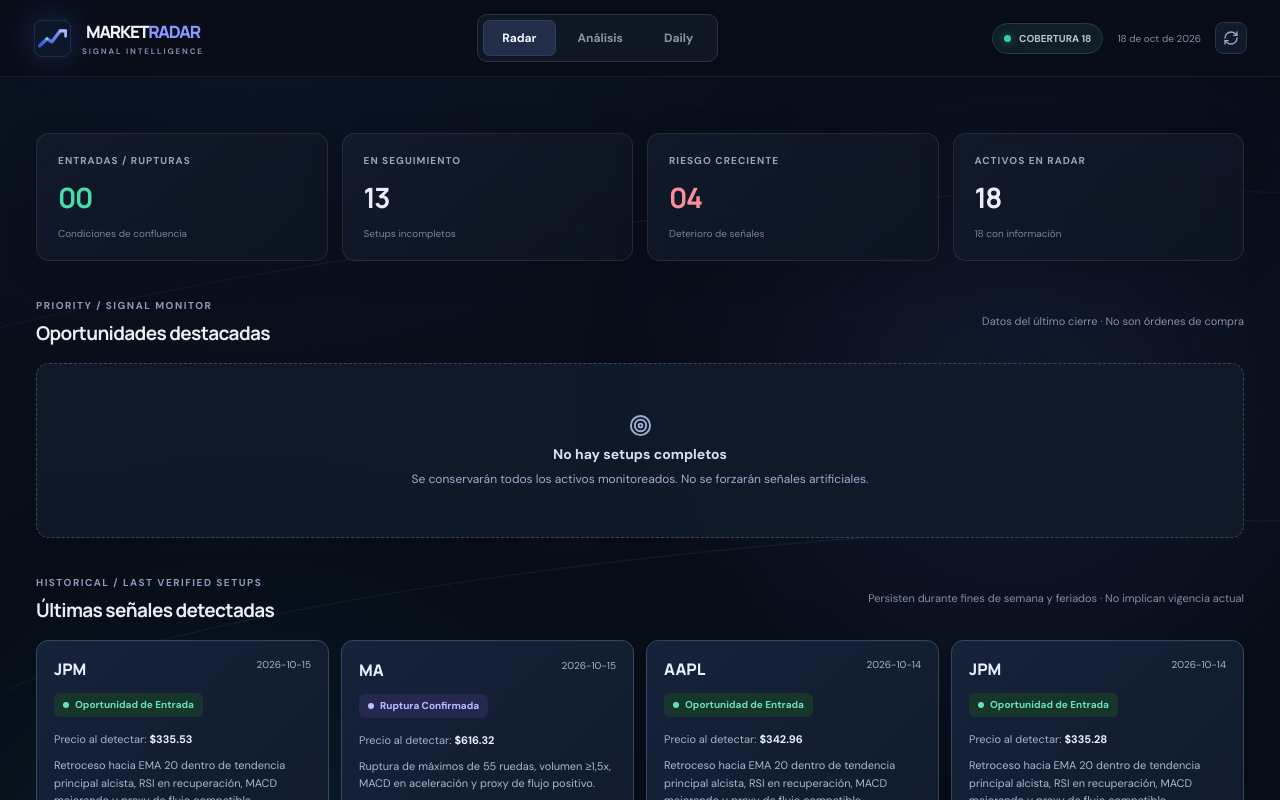
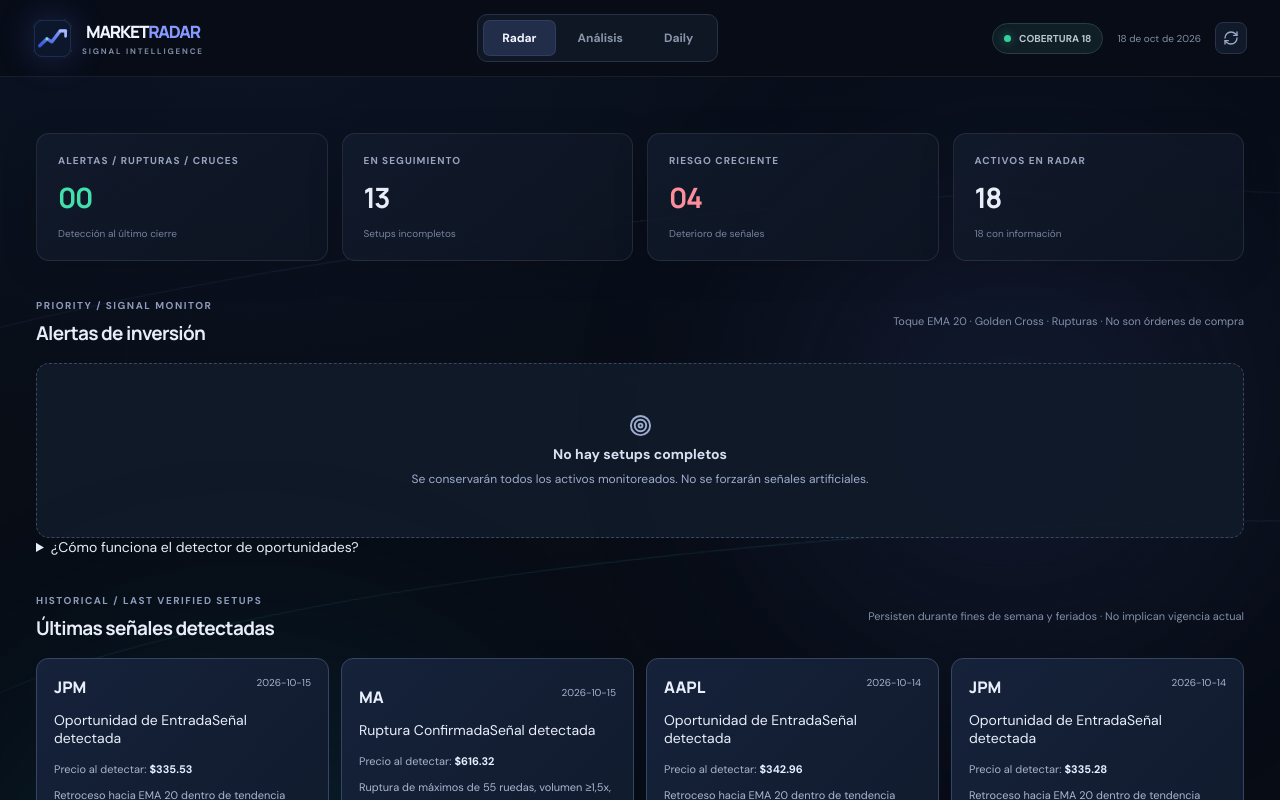
Before and after one commit to alejo02025/marketdata, a React (Vite) app: page / in a window 1280 px wide. Shown: the top 800 px of the page. Built offline with nearby package versions, Linux system fonts and the light colour scheme; the HTML template or start-up script is replaced by a standard one.

Commit message:
ui(signals): show entry-touch, golden cross and breakout with explicit alerts versus confirmations

```diff
--- a/src/App.tsx
+++ b/src/App.tsx
@@ -80,7 +80,7 @@ export default function App(){
   if(sort==='Ticker')list.sort();
   return list;
  },[watch,query,filter,sort,snapshot]);
- const opportunities=watch.filter(t=>['Oportunidad de Entrada','Ruptura Confirmada'].includes(assets[t]?.signal.status));
+ const opportunities=watch.filter(t=>['Oportunidad de Entrada','Ruptura Confirmada'].includes(assets[t]?.signal.status)||(assets[t]?.signal.setups||[]).some(x=>x.code==='golden_cross'));
  const risks=watch.filter(t=>assets[t]?.signal.status==='Riesgo Creciente / Deterioro');
  const pending=watch.filter(t=>assets[t]?.signal.status==='En Seguimiento / Precaución');
  function go(which:Page){setPage(which);setNavOpen(false);setToast('')}
@@ -102,12 +102,13 @@ export default function App(){
  {error&&<div className="source-warning"><ShieldAlert size={17}/>{error} No hay precios simulados.</div>}
  {aged&&<div className="source-warning"><Clock3 size={16}/> Snapshot desactualizado: último refresh {runDate}. No interpretarlo como señal intradía.</div>}
  {page==='radar'&&<>
-  <div className="summary-grid"><MetaMetric label="ENTRADAS / RUPTURAS" value={snapshot?String(opportunities.length).padStart(2,'0'):'—'} detail="Condiciones de confluencia" variant="good"/><MetaMetric label="EN SEGUIMIENTO" value={snapshot?String(pending.length).padStart(2,'0'):'—'} detail="Setups incompletos"/><MetaMetric label="RIESGO CRECIENTE" value={snapshot?String(risks.length).padStart(2,'0'):'—'} detail="Deterioro de señales" variant="bad"/><MetaMetric label="ACTIVOS EN RADAR" value={String(watch.length).padStart(2,'0')} detail={snapshot?snapshot.coverageCount+' con información':'Cobertura pendiente'}/></div>
-  <div className="section-heading"><div><span className="eyebrow">PRIORITY / SIGNAL MONITOR</span><h2>Oportunidades destacadas</h2></div><span className="quiet-meta">Datos del último cierre · No son órdenes de compra</span></div>
-  <div className="opportunity-grid">{opportunities.length?opportunities.slice(0,3).map(t=>{const a=assets[t];return <button className="opportunity-card" key={t} onClick={()=>analyze(t)}><div className="card-head"><strong>{t}</strong><Status name={a.signal.status}/></div><div className="card-price"><b>{money(a.price,a.currency)}</b><span className={a.changePct>=0?'up':'down'}>{percentage(a.changePct,true)}</span></div><p>{a.signal.reason}</p><div className="card-bottom"><span>Score {a.signal.score}/100 · no es probabilidad</span><span>Analizar <ChevronRight size={14}/></span></div></button>}):<div className="empty-opportunity"><Target size={23}/><strong>No hay setups completos</strong><p>Se conservarán todos los activos monitoreados. No se forzarán señales artificiales.</p></div>}</div>
+  <div className="summary-grid"><MetaMetric label="ALERTAS / RUPTURAS / CRUCES" value={snapshot?String(opportunities.length).padStart(2,'0'):'—'} detail="Detección al último cierre" variant="good"/><MetaMetric label="EN SEGUIMIENTO" value={snapshot?String(pending.length).padStart(2,'0'):'—'} detail="Setups incompletos"/><MetaMetric label="RIESGO CRECIENTE" value={snapshot?String(risks.length).padStart(2,'0'):'—'} detail="Deterioro de señales" variant="bad"/><MetaMetric label="ACTIVOS EN RADAR" value={String(watch.length).padStart(2,'0')} detail={snapshot?snapshot.coverageCount+' con información':'Cobertura pendiente'}/></div>
+  <div className="section-heading"><div><span className="eyebrow">PRIORITY / SIGNAL MONITOR</span><h2>Alertas de inversión</h2></div><span className="quiet-meta">Toque EMA 20 · Golden Cross · Rupturas · No son órdenes de compra</span></div>
+  <div className="opportunity-grid">{opportunities.length?opportunities.slice(0,3).map(t=>{const a=assets[t];return <button className="opportunity-card" key={t} onClick={()=>analyze(t)}><div className="card-head"><strong>{t}</strong><Status name={a.signal.status}/></div><div className="card-price"><b>{money(a.price,a.currency)}</b><span className={a.changePct>=0?'up':'down'}>{percentage(a.changePct,true)}</span></div><span className="strategy-eyebrow">{(a.signal.setups||[]).map(x=>x.label+' · '+x.stage).join(' | ')||'Análisis técnico'}</span><p>{a.signal.reason}</p><div className="card-bottom"><span>Score {a.signal.score}/100 · no es probabilidad</span><span>Analizar <ChevronRight size={14}/></span></div></button>}):<div className="empty-opportunity"><Target size={23}/><strong>No hay setups completos</strong><p>Se conservarán todos los activos monitoreados. No se forzarán señales artificiales.</p></div>}</div>
+  <details className="strategy-help"><summary>¿Cómo funciona el detector de oportunidades?</summary><p><b>EMA 20:</b> alerta si la vela toca la media dentro de una tendencia alcista líquida. <b>Golden Cross:</b> SMA 50 cruza SMA 200 con RVOL ≥1,2x y liquidez elevada; confirma tendencia pero no el momento de compra. <b>Ruptura:</b> supera el máximo de 55 ruedas con RVOL ≥1,5x y confirmaciones. Ninguna estrategia tiene una tasa de aciertos garantizada.</p></details>
   <div className="section-heading"><div><span className="eyebrow">HISTORICAL / LAST VERIFIED SETUPS</span><h2>Últimas señales detectadas</h2></div><span className="quiet-meta">Persisten durante fines de semana y feriados · No implican vigencia actual</span></div>
   <div className="history-grid">{watch.flatMap(t=>(assets[t]?.recentSignals||[]).map(h=>({...h,ticker:t,lastSession:assets[t].lastSession}))).sort((a,b)=>b.date.localeCompare(a.date)||b.score-a.score).slice(0,8).length?
-   watch.flatMap(t=>(assets[t]?.recentSignals||[]).map(h=>({...h,ticker:t,lastSession:assets[t].lastSession}))).sort((a,b)=>b.date.localeCompare(a.date)||b.score-a.score).slice(0,8).map((h,i)=><button className="history-card" key={h.ticker+h.date+i} onClick={()=>analyze(h.ticker)}><div className="history-top"><b>{h.ticker}</b><span>{h.date}</span></div><Status name={h.status}/><div className="history-price">Precio al detectar: <b>{money(h.price)}</b></div><p>{h.reason}</p><small>{h.date===h.lastSession?'Último cierre · revisar vigencia':'Señal histórica · puede estar vencida'} · Score {h.score}/100</small></button>):
+   watch.flatMap(t=>(assets[t]?.recentSignals||[]).map(h=>({...h,ticker:t,lastSession:assets[t].lastSession}))).sort((a,b)=>b.date.localeCompare(a.date)||b.score-a.score).slice(0,8).map((h,i)=><button className="history-card" key={h.ticker+h.date+i} onClick={()=>analyze(h.ticker)}><div className="history-top"><b>{h.ticker}</b><span>{h.date}</span></div><span className="strategy-tag">{h.setupLabel||h.status}</span><span className="history-stage">{h.stage||'Señal detectada'}</span><div className="history-price">Precio al detectar: <b>{money(h.price)}</b></div><p>{h.reason}</p><small>{h.date===h.lastSession?'Último cierre · revisar vigencia':'Señal histórica · puede estar vencida'} · Score {h.score}/100</small></button>):
    <div className="empty-opportunity"><Clock3 size={22}/><strong>Sin señales históricas verificadas en el período</strong><p>Se revisan las últimas 125 ruedas. No se muestran oportunidades inventadas.</p></div>}</div>
   <div className="section-heading"><div><span className="eyebrow">SCREENER / US EQUITIES & ETFS</span><h2>Radar de activos</h2></div><div className="quiet-meta">{results.length} activos · fuente {snapshot?.provider||'pendiente'}</div></div>
   <div className="filters"><div className="finder"><Search size={16}/><input aria-label="Buscar ticker" placeholder="Buscar ticker o empresa" value={query} onChange={e=>setQuery(e.target.value)}/></div><div className="select-wrap"><Filter size={14}/><select aria-label="Filtrar señales" value={filter} onChange={e=>setFilter(e.target.value)}>{filters.map(f=><option key={f}>{f}</option>)}</select><ChevronDown size={13}/></div><div className="select-wrap"><select aria-label="Ordenar por" value={sort} onChange={e=>setSort(e.target.value)}>{['Señal','Score','RVOL','RSI','52W','Ticker'].map(v=><option key={v}>{v}</option>)}</select><ChevronDown size={13}/></div><form onSubmit={addTicker} className="ticker-add"><input aria-label="Nuevo ticker" value={newTicker} onChange={e=>setNewTicker(e.target.value)} placeholder="Ej. PLTR"/><button type="submit"><Plus size={15}/> Añadir</button></form></div>
@@ -120,7 +121,7 @@ export default function App(){
    <section className="chart-card"><PriceChart ticker={ticker} candles={current.candles}/></section>
    <div className="indicator-strip"><MetaMetric label="EMA 20" value={money(current.signal.ema20)} detail="Tendencia corta"/><MetaMetric label="SMA 50 / 200" value={(current.signal.sma50?.toFixed(1)||'—')+' / '+(current.signal.sma200?.toFixed(1)||'—')} detail="Estructura"/><MetaMetric label="RSI 14 DIARIO" value={current.signal.rsi14?.toFixed(1)||'—'} detail={current.signal.rsi14!=null&&current.signal.rsi14>=70?'≥ 70: momentum extendido':'Momentum diario'}/><MetaMetric label="MACD (12/26/9)" value={current.signal.macdHistogram?.toFixed(3)||'—'} detail={current.signal.macdImproving?'Histograma mejorando':'Sin mejora confirmada'}/><MetaMetric label="RVOL / CMF 20" value={(current.signal.relativeVolume?.toFixed(2)||'—')+'x'} detail={'CMF '+(current.signal.cmf20?.toFixed(2)||'—')}/></div>
    <div className="module-header"><div><span className="eyebrow">CONFLUENCE REPORT / LAST CLOSE</span><h2>Lectura de la señal</h2></div><span className="beta-label">REGLAS EXPERIMENTALES</span></div>
-   <div className="signal-report"><div className="report-lead"><div className="report-head"><Status name={current.signal.status}/><span>Score de criterios {current.signal.score??'—'}/100</span></div><p>{current.signal.reason}</p><div className="report-flow"><strong>Manos fuertes / Interés institucional</strong><p>{current.signal.institutionalProxy||'Sin evidencia'}: presión de precio y volumen calculada mediante CMF 20 y variación de OBV. <b>No identifica operaciones de fondos ni acredita cambios en Institutional Ownership.</b> Consultá reportes oficiales o Finviz para tenencias declaradas.</p><LinkOut href={finviz(ticker)}>Examinar Institutional Ownership en Finviz</LinkOut></div></div>
+   <div className="signal-report"><div className="report-lead"><div className="report-head"><Status name={current.signal.status}/><span>Score de criterios {current.signal.score??'—'}/100</span></div><p>{current.signal.reason}</p><div className="strategy-readout"><strong>Estrategias activadas al último cierre</strong>{current.signal.setups?.length?current.signal.setups.map(x=><div className="strategy-line" key={x.code}><b>{x.label}</b><small>{x.stage}</small><p>{x.reason}</p><span>Invalidación: {x.invalidation}</span></div>):<p>Ninguna de las tres estrategias presenta evento activo en el último cierre. Consultá las señales históricas en Radar.</p>}</div><div className="report-flow"><strong>Manos fuertes / Interés institucional</strong><p>{current.signal.institutionalProxy||'Sin evidencia'}: presión de precio y volumen calculada mediante CMF 20 y variación de OBV. <b>No identifica operaciones de fondos ni acredita cambios en Institutional Ownership.</b> Consultá reportes oficiales o Finviz para tenencias declaradas.</p><LinkOut href={finviz(ticker)}>Examinar Institutional Ownership en Finviz</LinkOut></div></div>
    <div className="points-layout"><RatingGroup title="Puntos alcistas" tone="bullish" items={current.signal.bullish||[]}/><RatingGroup title="Puntos bajistas" tone="bearish" items={current.signal.bearish||[]}/><RatingGroup title="Puntos neutrales" tone="neutral" items={current.signal.neutral||[]}/></div>
    <div className="interpretation"><div><span className="eyebrow">CONTINUATION / CONFIRMATION</span><h3>¿Qué buscar para una continuación?</h3><p>{current.signal.continuation||'No existe análisis de continuación disponible.'}</p></div><div><span className="eyebrow">FALSE BREAKOUT / FAKEOUT</span><h3>¿Cuándo falla la ruptura?</h3><p>{current.signal.fakeout||'No existe análisis de ruptura fallida disponible.'}</p></div><div><span className="eyebrow">INVALIDATION</span><h3>Condiciones que invalidan la tesis</h3><p>{current.signal.invalidation||'No hay condiciones de invalidación calculadas.'}</p></div></div></div>
    <BacktestPanel asset={current}/>
```
